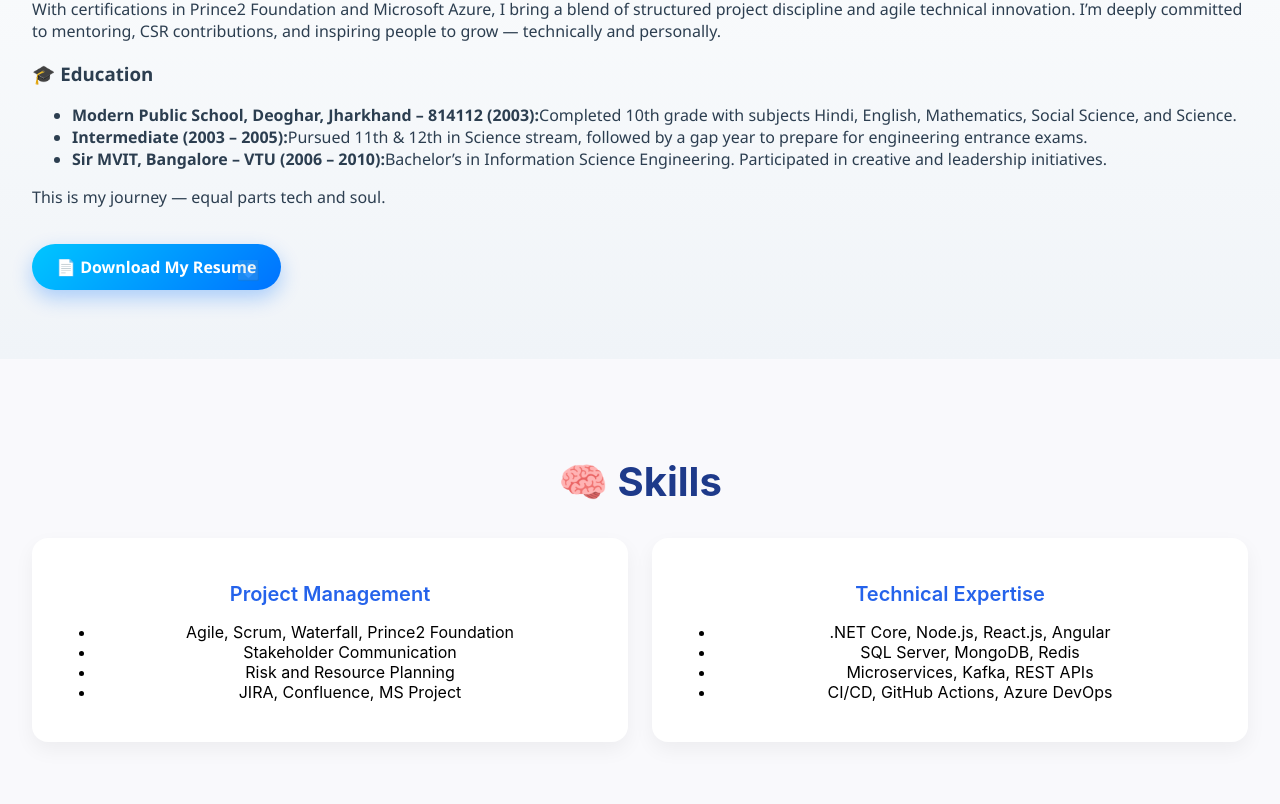
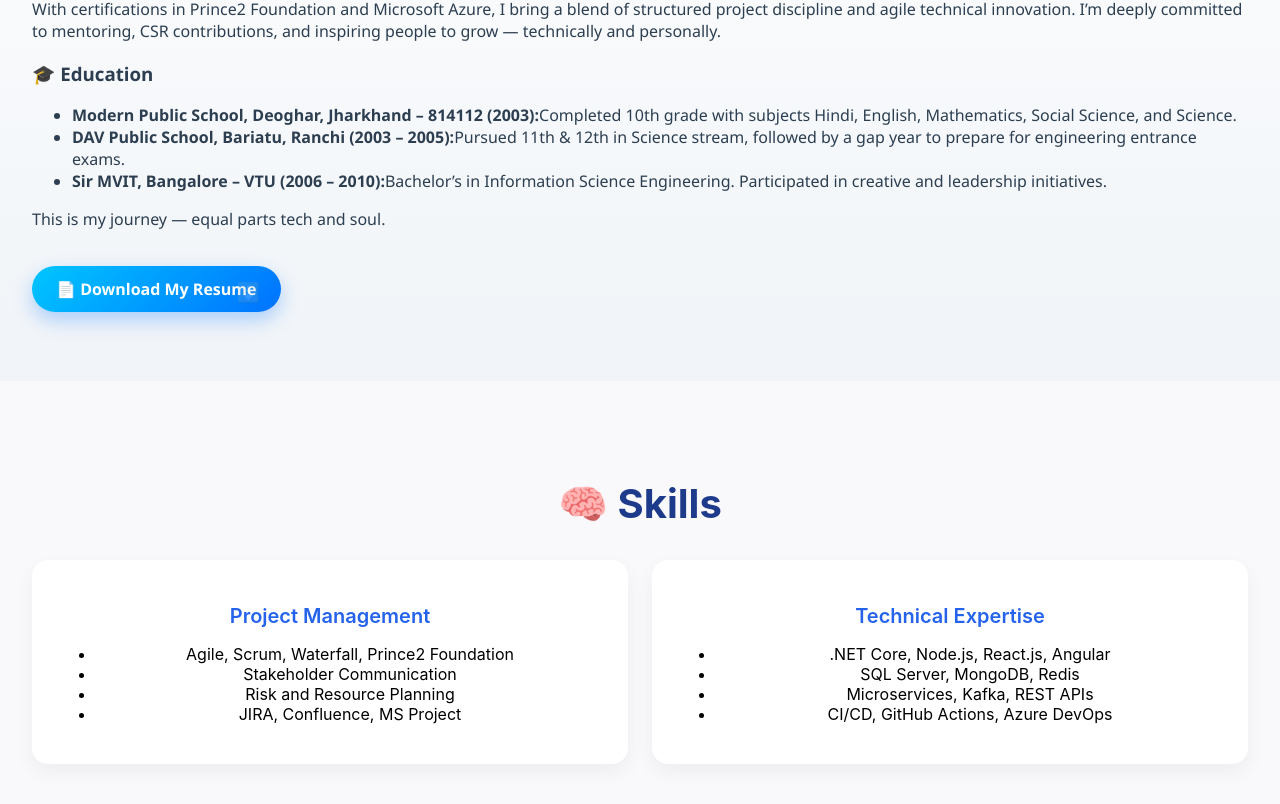
Before and after one commit to KumarChandra-iima/kc-react-portfolio, a React (Create React App) app: page / in a window 1280 px wide. Shown: the part 1175-1979 px from the top of the page. Built offline with nearby package versions, Linux system fonts and the light colour scheme.

Commit message:
Updated info about 12th with school name and Location

```diff
--- a/src/Components/About/AboutSection.js
+++ b/src/Components/About/AboutSection.js
@@ -40,7 +40,7 @@ export default function AboutSection() {
               Social Science, and Science.
             </li>
             <li>
-              <strong>Intermediate (2003 – 2005):</strong>
+              <strong>DAV Public School, Bariatu, Ranchi (2003 – 2005):</strong>
               Pursued 11th & 12th in Science stream, followed by a gap year to
               prepare for engineering entrance exams.
             </li>
@@ -61,7 +61,7 @@ export default function AboutSection() {
         <a
           href={`${process.env.PUBLIC_URL}/resume.pdf`}
           download
-            className="resume-btn"
+          className="resume-btn"
         >
           📄 Download My Resume
         </a>
```
